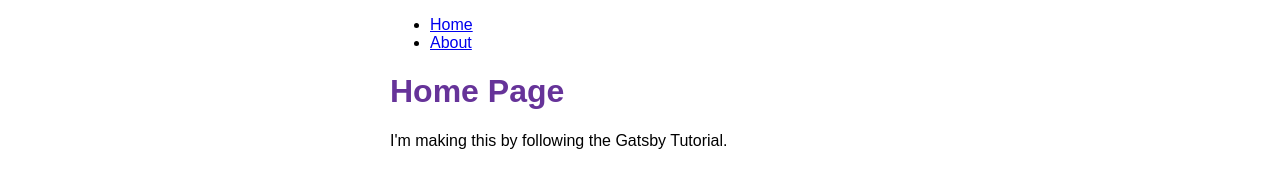
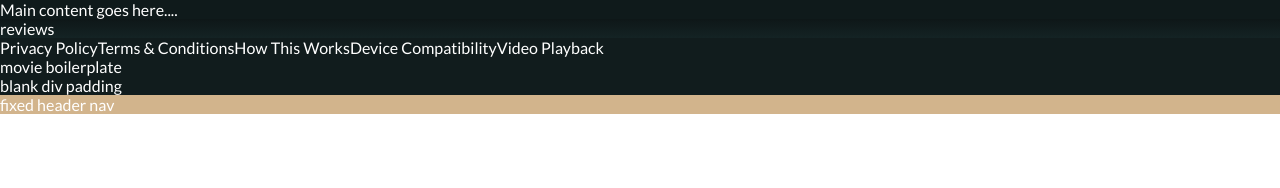
Before and after one commit to musicarr/its-christmas-again, a Gatsby site: page / in a window 1280 px wide. Built offline with nearby package versions, Linux system fonts and the light colour scheme; Gatsby itself is replaced by a stand-in of ours.

Commit message:
First push with the target site content

```diff
--- a/src/components/layout.js
+++ b/src/components/layout.js
@@ -1,36 +1,56 @@
 import * as React from 'react'
 import { Link } from 'gatsby'
-import {
-  container,
-  heading,
-  navLinks,
-  navLinkItem,
-  navLinkText
-} from './layout.module.css'
+import * as styles from './layout.module.css'
 
-const Layout = ({ pageTitle, children }) => {
+const Layout = ({ children }) => {
   return (
-    <div className={container}>
-      <nav>
-        <ul className={navLinks}>
-          <li className={navLinkItem}>
-            <Link to="/" className={navLinkText}>
-              Home
-            </Link>
-          </li>
-          <li className={navLinkItem}>
-            <Link to="/about" className={navLinkText}>
-              About
-            </Link>
-          </li>
-        </ul>
-      </nav>
-      <main>
-        <h1 className={heading}>{pageTitle}</h1>
-        {children}
-      </main>
-    </div>
+	<div className={styles.pageWrap}>
+		<main className={styles.mainWrap}>
+		{children}
+		</main>
+
+		<div className={styles.footerWrap}>
+			<div className={styles.reviewsWrap}>
+			reviews
+			</div>
+			<div className={styles.navBoilPadWrap}>
+				<nav className={styles.footerNav}>
+				<Link to="/privacy-policy">
+              		Privacy Policy
+            	</Link>
+            	<Link to="/privacy-policy">
+              		Terms &amp; Conditions
+            	</Link>
+            	<Link to="/how-this-works">
+              		How This Works
+            	</Link>
+            	<Link to="/compatibility">
+              		Device Compatibility
+            	</Link>
+            	<Link to="/playback-test">
+              		Video Playback
+            	</Link>
+				</nav>
+				<div className={styles.movieBoilerplate}>
+				movie boilerplate
+				</div>
+				<div className={styles.footerPadding}>
+				blank div padding
+				</div>
+			</div>
+		</div>
+
+		<nav className={styles.headerNavWrap}>
+		fixed header nav
+		</nav>
+	</div>
   )
 }
 
 export default Layout
+
+export const Head = () => (
+  <>
+    <link rel="preconnect" href="https://fonts.googleapis.com" /><link rel="preconnect" href="https://fonts.gstatic.com" crossorigin /><link href="https://fonts.googleapis.com/css2?family=Lato&display=swap" rel="stylesheet" />
+  </>
+)
--- a/src/components/layout.module.css
+++ b/src/components/layout.module.css
@@ -1,20 +1,55 @@
-.container {
-  margin: auto;
-  max-width: 500px;
-  font-family: sans-serif;
+@import url('https://fonts.googleapis.com/css2?family=Lato&display=swap');
+
+body {
+	margin: 0;
+	padding: 0;
+	font-family: 'Lato', sans-serif;
 }
 
-.heading {
-  color: rebeccapurple;
+a:link,
+a:visited,
+a:active {
+	color: #fff;
+	text-decoration: none;
 }
-.nav-links {
-  display: flex;
-  list-style: none;
-  padding-left: 0;
+
+a:hover {
+	color: #d6ba44;
 }
-.nav-link-item {
-  padding-right: 2rem;
+
+.pageWrap {
+	color: #fff;
 }
-.nav-link-text {
-  color: black;
+
+.mainWrap {
+	background-color: #0f1a1b;
 }
+
+.footerWrap {
+	background-color: #111c1d;
+}
+
+.reviewsWrap {
+	background: rgb(20,35,36);
+	background: linear-gradient(0deg, rgba(20,35,36,1) 0%, rgba(14,23,24,1) 100%);
+}
+
+.navBoilPadWrap {
+
+}
+
+.footerNav {
+
+}
+
+.movieBoilerplate {
+
+}
+
+.footerPadding {
+
+}
+
+.headerNavWrap {
+	background-color: tan;
+}
--- a/src/pages/index.js
+++ b/src/pages/index.js
@@ -3,8 +3,8 @@ import Layout from '../components/layout'
 
 const IndexPage = () => {
   return (
-    <Layout pageTitle="Home Page">
-      <p>I'm making this by following the Gatsby Tutorial.</p>
+    <Layout>
+      Main content goes here....
     </Layout>
   )
 }
```
